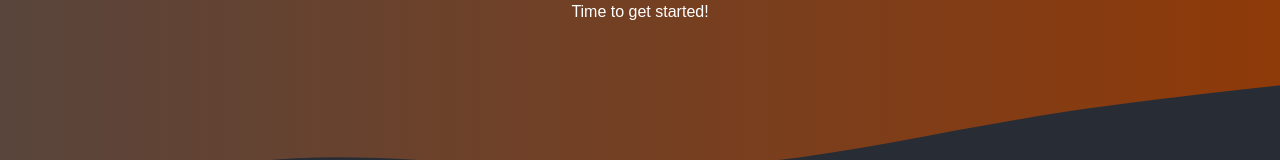
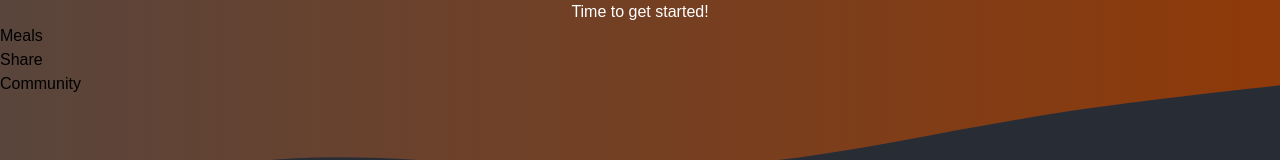
Before and after one commit to LM-Quang/next-js-1, a Next.js app: page / in a window 1280 px wide. Shown: the top 160 px of the page. Built offline with nearby package versions, Linux system fonts and the light colour scheme.

Commit message:
create folder structure for Food app

```diff
--- /dev/null
+++ b/app/community/page.tsx
@@ -0,0 +1,7 @@
+import React from "react";
+
+const CommunityPage = () => {
+   return <div>CommunityPage</div>;
+};
+
+export default CommunityPage;
--- /dev/null
+++ b/app/meals/[mealSlug]/page.tsx
@@ -0,0 +1,7 @@
+import React from "react";
+
+const MealDetailsPage = () => {
+   return <div>MealDetailsPage</div>;
+};
+
+export default MealDetailsPage;
--- /dev/null
+++ b/app/meals/page.tsx
@@ -0,0 +1,7 @@
+import React from "react";
+
+const MealPage = () => {
+   return <div>MealPage</div>;
+};
+
+export default MealPage;
--- /dev/null
+++ b/app/meals/share/page.tsx
@@ -0,0 +1,7 @@
+import React from "react";
+
+const ShareMealPage = () => {
+   return <div>ShareMealPage</div>;
+};
+
+export default ShareMealPage;
--- a/app/page.tsx
+++ b/app/page.tsx
@@ -1,7 +1,18 @@
+import Link from "next/link";
+
 export default function Home() {
    return (
       <main>
          <h1 className="text-white text-center">Time to get started!</h1>
+         <p>
+            <Link href="/meals">Meals</Link>
+         </p>
+         <p>
+            <Link href="/meals/share">Share</Link>
+         </p>
+         <p>
+            <Link href="/community">Community</Link>
+         </p>
       </main>
    );
 }
```
Also changed, not shown: 1 other file (tests, documents, lock files or other folders).
